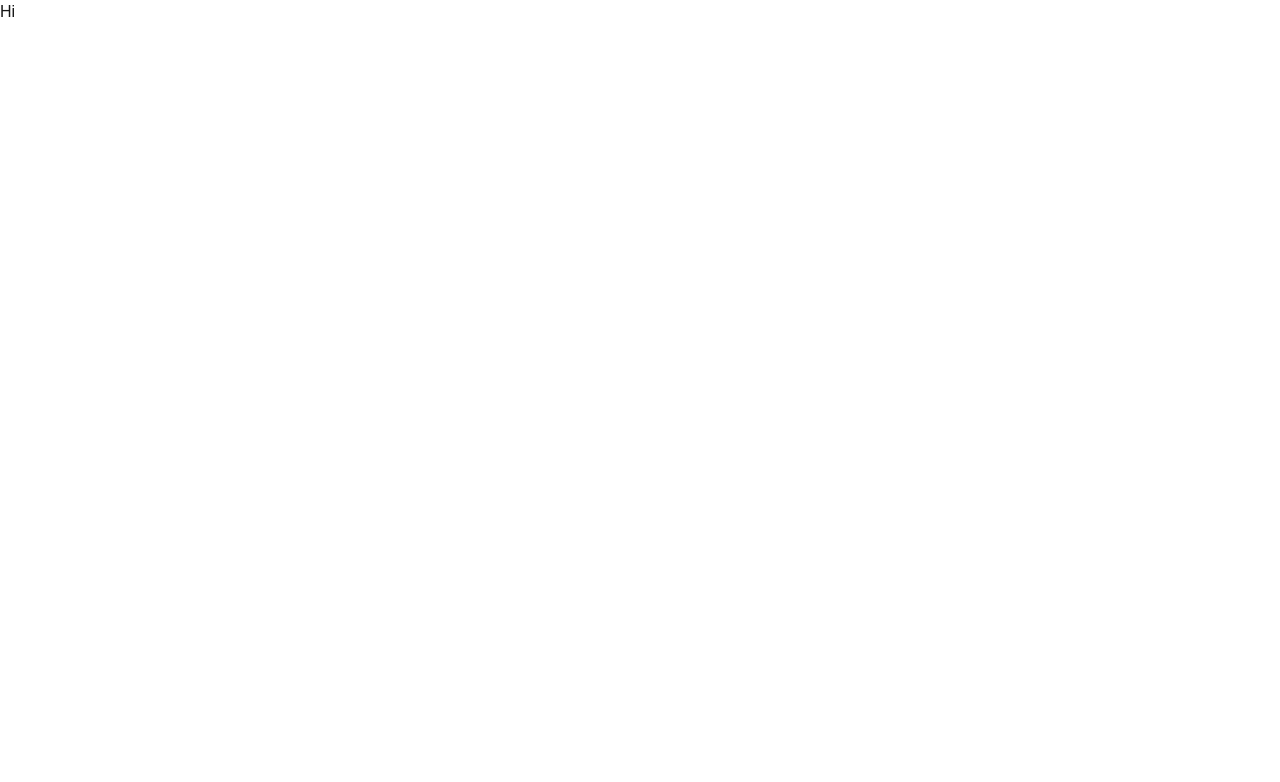
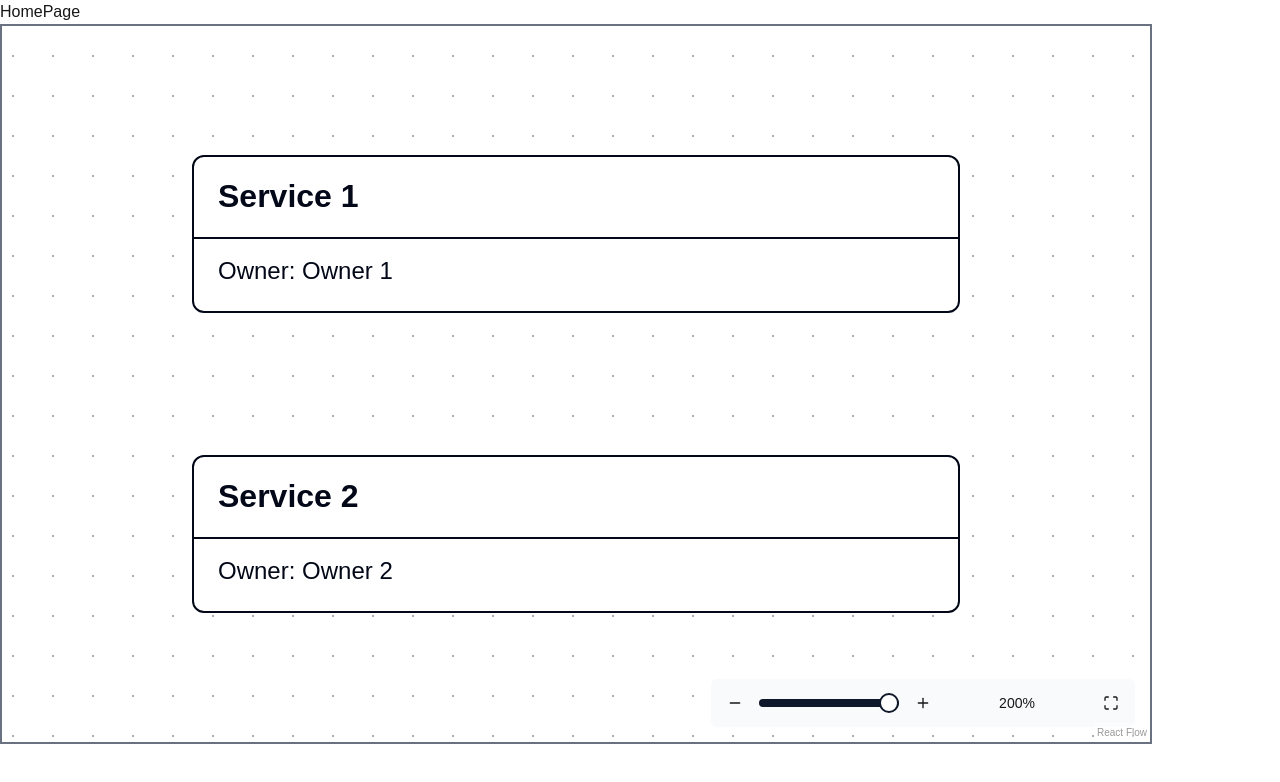
Before and after one commit to AlexDrobotov94/contract-service, a Next.js app in the folder apps/contracts-ui/: page / in a window 1280 px wide. Shown: the top 782 px of the page. Built offline with nearby package versions, Linux system fonts and the light colour scheme.

Commit message:
feat: подключил react flow и сделал кастомную ноду

```diff
--- a/apps/contracts-ui/app/(public)/page.tsx
+++ b/apps/contracts-ui/app/(public)/page.tsx
@@ -1,3 +1,5 @@
-export default function Home() {
-  return <div>Hi</div>;
-}
+import { HomePage } from "@/pages/home";
+
+const Home = () => <HomePage />;
+
+export default Home;
--- a/apps/contracts-ui/package.json
+++ b/apps/contracts-ui/package.json
@@ -12,12 +12,14 @@
     "@asyncapi/react-component": "^3.1.0",
     "@manypkg/get-packages": "^3.1.0",
     "@radix-ui/react-dropdown-menu": "^2.1.16",
+    "@radix-ui/react-slider": "^1.3.6",
     "@radix-ui/react-slot": "^1.2.4",
     "@radix-ui/react-tabs": "^1.1.13",
     "@radix-ui/react-tooltip": "^1.2.8",
     "@scalar/api-reference-react": "^0.9.11",
     "@tabler/icons-react": "^3.40.0",
     "@tanstack/react-table": "^8.21.3",
+    "@xyflow/react": "^12.10.2",
     "class-variance-authority": "^0.7.1",
     "clsx": "^2.1.1",
     "js-yaml": "^4.1.1",
--- /dev/null
+++ b/apps/contracts-ui/src/pages/home/index.ts
@@ -0,0 +1 @@
+export { HomePage } from "./ui/page";
--- /dev/null
+++ b/apps/contracts-ui/src/pages/home/model/types.ts
@@ -0,0 +1,14 @@
+// apps\contracts-ui\src\pages\home\model\types.ts
+import { Edge, Node } from "@xyflow/react";
+
+type ServiceNodeData = {
+  name: string;
+  owner: string;
+};
+type ServiceEdgeData = {
+  label: string;
+  protocol: "http" | "asyncapi";
+};
+
+export type ServiceNode = Node<ServiceNodeData, "service">;
+export type ServiceEdge = Edge<ServiceEdgeData, "service-edge">;
--- /dev/null
+++ b/apps/contracts-ui/src/pages/home/ui/custom-node.tsx
@@ -0,0 +1,31 @@
+// apps\contracts-ui\src\pages\home\ui\custom-node.tsx
+"use client";
+
+import { memo } from "react";
+import {
+  BaseNode,
+  BaseNodeContent,
+  BaseNodeFooter,
+  BaseNodeHeader,
+  BaseNodeHeaderTitle,
+} from "@/shared/ui/atoms/base-node";
+import { Button } from "@/shared/ui/atoms/button";
+import { NodeProps } from "@xyflow/react";
+import { ServiceNode } from "../model/types";
+
+export const ServiceNodeComponent = memo(({ data }: NodeProps<ServiceNode>) => {
+  const { name, owner } = data;
+
+  return (
+    <BaseNode className="w-96">
+      <BaseNodeHeader className="border-b">
+        <BaseNodeHeaderTitle>{name}</BaseNodeHeaderTitle>
+      </BaseNodeHeader>
+      <BaseNodeContent>
+        <p className="text-xs">Owner: {owner}</p>
+      </BaseNodeContent>
+    </BaseNode>
+  );
+});
+
+ServiceNodeComponent.displayName = "ServiceNodeComponent";
--- /dev/null
+++ b/apps/contracts-ui/src/pages/home/ui/page.tsx
@@ -0,0 +1,10 @@
+import { ReactFlowSandbox } from "./snadbox";
+
+export const HomePage = () => {
+  return (
+    <div>
+      <h1>HomePage</h1>
+      <ReactFlowSandbox />
+    </div>
+  );
+};
--- /dev/null
+++ b/apps/contracts-ui/src/pages/home/ui/snadbox.tsx
@@ -0,0 +1,105 @@
+// apps\contracts-ui\src\pages\home\ui\snadbox.tsx
+"use client";
+
+import { ZoomSlider } from "@/shared/ui/atoms/zoom-slider";
+import {
+  addEdge,
+  applyEdgeChanges,
+  applyNodeChanges,
+  Background,
+  DefaultEdgeOptions,
+  Edge,
+  FitViewOptions,
+  Node,
+  NodeTypes,
+  OnConnect,
+  OnEdgesChange,
+  OnNodeDrag,
+  OnNodesChange,
+  ReactFlow,
+} from "@xyflow/react";
+import { useCallback, useState } from "react";
+import { ServiceNodeComponent } from "./custom-node";
+import { ServiceEdge, ServiceNode } from "../model/types";
+
+const nodeTypes: NodeTypes = {
+  service: ServiceNodeComponent,
+};
+
+const initialNodes: ServiceNode[] = [
+  {
+    id: "n1",
+    type: "service",
+    position: { x: 0, y: 0 },
+    data: { name: "Service 1", owner: "Owner 1" },
+  },
+  {
+    id: "n2",
+    type: "service",
+    position: { x: 0, y: 150 },
+    data: { name: "Service 2", owner: "Owner 2" },
+  },
+];
+
+const initialEdges: ServiceEdge[] = [
+  {
+    id: "n1-n2",
+    type: "service-edge",
+    source: "n1",
+    target: "n2",
+    data: {
+      label: "Calls API",
+      protocol: "http",
+    },
+  },
+];
+
+const fitViewOptions: FitViewOptions = {
+  padding: 0.2,
+};
+
+const defaultEdgeOptions: DefaultEdgeOptions = {
+  animated: true,
+};
+
+const onNodeDrag: OnNodeDrag = (_, node) => {
+  console.log("drag event", node.data);
+};
+
+export const ReactFlowSandbox = () => {
+  const [nodes, setNodes] = useState<ServiceNode[]>(initialNodes);
+  const [edges, setEdges] = useState<ServiceEdge[]>(initialEdges);
+
+  const onNodesChange: OnNodesChange<ServiceNode> = useCallback(
+    (changes) => setNodes((nds) => applyNodeChanges(changes, nds)),
+    [setNodes],
+  );
+  const onEdgesChange: OnEdgesChange<ServiceEdge> = useCallback(
+    (changes) => setEdges((eds) => applyEdgeChanges(changes, eds)),
+    [setEdges],
+  );
+  const onConnect: OnConnect = useCallback(
+    (connection) => setEdges((eds) => addEdge(connection, eds)),
+    [setEdges],
+  );
+
+  return (
+    <div className="w-[90dvw] h-[90dvh] border-2 border-solid border-gray-500">
+      <ReactFlow
+        nodes={nodes}
+        edges={edges}
+        nodeTypes={nodeTypes}
+        onNodesChange={onNodesChange}
+        onEdgesChange={onEdgesChange}
+        onConnect={onConnect}
+        onNodeDrag={onNodeDrag}
+        fitView
+        fitViewOptions={fitViewOptions}
+        defaultEdgeOptions={defaultEdgeOptions}
+      >
+        <Background />
+        <ZoomSlider position="bottom-right" />
+      </ReactFlow>
+    </div>
+  );
+};
--- a/apps/contracts-ui/src/shared/styles/globals.css
+++ b/apps/contracts-ui/src/shared/styles/globals.css
@@ -1,4 +1,7 @@
 @import "tailwindcss";
+@layer base {
+  @import "@xyflow/react/dist/style.css";
+}
 
 :root {
   --background: #ffffff;
--- /dev/null
+++ b/apps/contracts-ui/src/shared/ui/atoms/base-node.tsx
@@ -0,0 +1,88 @@
+import type { ComponentProps } from "react";
+
+import { cn } from "@/shared/lib/utils";
+
+export function BaseNode({ className, ...props }: ComponentProps<"div">) {
+  return (
+    <div
+      className={cn(
+        "bg-card text-card-foreground relative rounded-md border",
+        "hover:ring-1",
+        // React Flow displays node elements inside of a `NodeWrapper`
+        // component, which compiles down to a div with the class
+        // `react-flow__node`. When a node is selected, the class `selected` is
+        // added to the `react-flow__node` element. This allows us to style the
+        // node when it is selected.
+        "in-[.selected]:border-muted-foreground",
+        "in-[.selected]:shadow-lg",
+        className,
+      )}
+      tabIndex={0}
+      {...props}
+    />
+  );
+}
+
+/**
+ * A container for a consistent header layout intended to be used inside the
+ * `<BaseNode />` component.
+ */
+export function BaseNodeHeader({
+  className,
+  ...props
+}: ComponentProps<"header">) {
+  return (
+    <header
+      {...props}
+      className={cn(
+        "mx-0 my-0 -mb-1 flex flex-row items-center justify-between gap-2 px-3 py-2",
+        // Remove or modify these classes if you modify the padding in the
+        // `<BaseNode />` component.
+        className,
+      )}
+    />
+  );
+}
+
+/**
+ * The title text for the node. To maintain a native application feel, the title
+ * text is not selectable.
+ */
+export function BaseNodeHeaderTitle({
+  className,
+  ...props
+}: ComponentProps<"h3">) {
+  return (
+    <h3
+      data-slot="base-node-title"
+      className={cn("user-select-none flex-1 font-semibold", className)}
+      {...props}
+    />
+  );
+}
+
+export function BaseNodeContent({
+  className,
+  ...props
+}: ComponentProps<"div">) {
+  return (
+    <div
+      data-slot="base-node-content"
+      className={cn("flex flex-col gap-y-2 p-3", className)}
+      {...props}
+    />
+  );
+}
+
+export function BaseNodeFooter({ className, ...props }: ComponentProps<"div">) {
+  return (
+    <div
+      data-slot="base-node-footer"
+      className={cn(
+        "flex flex-col items-center gap-y-2 border-t px-3 pt-2 pb-3",
+        className,
+      )}
+      {...props}
+    />
+  );
+}
--- /dev/null
+++ b/apps/contracts-ui/src/shared/ui/atoms/slider.tsx
@@ -0,0 +1,28 @@
+"use client"
+
+import * as React from "react"
+import * as SliderPrimitive from "@radix-ui/react-slider"
+
+import { cn } from "@/shared/lib/utils"
+
+const Slider = React.forwardRef<
+  React.ElementRef<typeof SliderPrimitive.Root>,
+  React.ComponentPropsWithoutRef<typeof SliderPrimitive.Root>
+>(({ className, ...props }, ref) => (
+  <SliderPrimitive.Root
+    ref={ref}
+    className={cn(
+      "relative flex w-full touch-none select-none items-center",
+      className
+    )}
+    {...props}
+  >
+    <SliderPrimitive.Track className="relative h-2 w-full grow overflow-hidden rounded-full bg-secondary">
+      <SliderPrimitive.Range className="absolute h-full bg-primary" />
+    </SliderPrimitive.Track>
+    <SliderPrimitive.Thumb className="block h-5 w-5 rounded-full border-2 border-primary bg-background ring-offset-background transition-colors focus-visible:outline-none focus-visible:ring-2 focus-visible:ring-ring focus-visible:ring-offset-2 disabled:pointer-events-none disabled:opacity-50" />
+  </SliderPrimitive.Root>
+))
+Slider.displayName = SliderPrimitive.Root.displayName
+
+export { Slider }
--- /dev/null
+++ b/apps/contracts-ui/src/shared/ui/atoms/zoom-slider.tsx
@@ -0,0 +1,92 @@
+"use client";
+
+import React from "react";
+import { Maximize, Minus, Plus } from "lucide-react";
+
+import {
+  Panel,
+  useViewport,
+  useStore,
+  useReactFlow,
+  type PanelProps,
+} from "@xyflow/react";
+
+import { Slider } from "@/shared/ui/atoms/slider";
+import { Button } from "@/shared/ui/atoms/button";
+import { cn } from "@/shared/lib/utils";
+
+export function ZoomSlider({
+  className,
+  orientation = "horizontal",
+  ...props
+}: Omit<PanelProps, "children"> & {
+  orientation?: "horizontal" | "vertical";
+}) {
+  const { zoom } = useViewport();
+  const { zoomTo, zoomIn, zoomOut, fitView } = useReactFlow();
+  const minZoom = useStore((state) => state.minZoom);
+  const maxZoom = useStore((state) => state.maxZoom);
+
+  return (
+    <Panel
+      className={cn(
+        "bg-primary-foreground text-foreground flex gap-1 rounded-md p-1",
+        orientation === "horizontal" ? "flex-row" : "flex-col",
+        className,
+      )}
+      {...props}
+    >
+      <div
+        className={cn(
+          "flex gap-1",
+          orientation === "horizontal" ? "flex-row" : "flex-col-reverse",
+        )}
+      >
+        <Button
+          variant="ghost"
+          size="icon"
+          onClick={() => zoomOut({ duration: 300 })}
+        >
+          <Minus className="h-4 w-4" />
+        </Button>
+        <Slider
+          className={cn(
+            orientation === "horizontal" ? "w-[140px]" : "h-[140px]",
+          )}
+          orientation={orientation}
+          value={[zoom]}
+          min={minZoom}
+          max={maxZoom}
+          step={0.01}
+          onValueChange={(values) => zoomTo(values[0])}
+        />
+        <Button
+          variant="ghost"
+          size="icon"
+          onClick={() => zoomIn({ duration: 300 })}
+        >
+          <Plus className="h-4 w-4" />
+        </Button>
+      </div>
+      <Button
+        className={cn(
+          "tabular-nums",
+          orientation === "horizontal"
+            ? "w-[140px] min-w-10"
+            : "h-[40px] w-[40px]",
+        )}
+        variant="ghost"
+        onClick={() => zoomTo(1, { duration: 300 })}
+      >
+        {(100 * zoom).toFixed(0)}%
+      </Button>
+      <Button
+        variant="ghost"
+        size="icon"
+        onClick={() => fitView({ duration: 300 })}
+      >
+        <Maximize className="h-4 w-4" />
+      </Button>
+    </Panel>
+  );
+}
```
Also changed, not shown: 1 other file (tests, documents, lock files or other folders).
